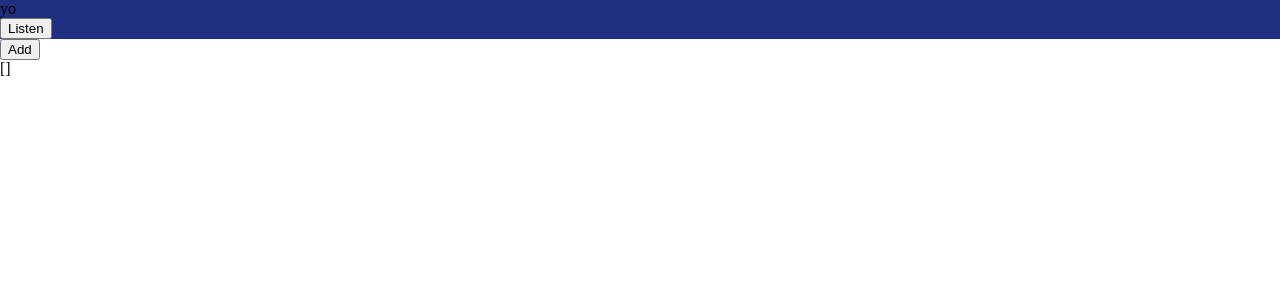
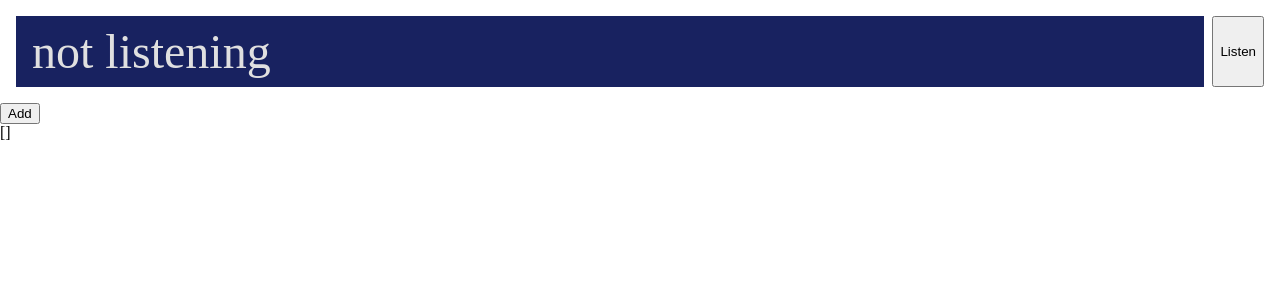
Before and after one commit to philrmass/sight-words, a React app: page / in a window 1280 px wide. Shown: the top 300 px of the page. Built offline with nearby package versions, Linux system fonts and the light colour scheme; the HTML template or start-up script is replaced by a standard one.

Commit message:
add recognition

```diff
--- a/src/components/Input.js
+++ b/src/components/Input.js
@@ -1,31 +1,59 @@
-import React from 'react';
+import React, { useEffect } from 'react';
 import { connect } from 'react-redux';
 import PropTypes from 'prop-types';
 
 import styles from '../styles/Input.module.css';
-import { listen } from '../redux/recognition/actions';
+import { init, listen } from '../redux/listen/actions';
 
-function Input({ heard, listen }) {
+function Input({
+  recognition,
+  listening,
+  status,
+  heard,
+  init,
+  listen,
+}) {
+  useEffect(() => {
+    if (!recognition) {
+      init();
+      console.log('i');
+    }
+    console.log('e');
+  }, [recognition]);
+
   return (
     <main className={styles.main}>
       <div className={styles.input}>
-        {heard}
+        {heard || status}
       </div>
-      <button onClick={() => listen()}>Listen</button>
+      <button
+        className={styles.listen}
+        onClick={() => listen()}
+      >
+        Listen
+      </button>
     </main>
   );
 }
 
 Input.propTypes = {
+  recognition: PropTypes.object,
+  listening: PropTypes.bool.isRequired,
+  status: PropTypes.string.isRequired,
   heard: PropTypes.string.isRequired,
+  init: PropTypes.func.isRequired,
   listen: PropTypes.func.isRequired,
 };
 
-const mapState = () => ({
-  heard: 'yo',
+const mapState = (state) => ({
+  recognition: state.listen.recognition,
+  listening: state.listen.listening,
+  status: state.listen.status,
+  heard: state.listen.heard,
 });
 
 const mapDispatch = {
+  init,
   listen,
 };
 
--- a/src/index.js
+++ b/src/index.js
@@ -13,5 +13,3 @@ ReactDOM.render(
   </Provider>,
   document.getElementById('app'),
 );
-
-console.log('STARTING');
--- /dev/null
+++ b/src/redux/listen/actions.js
@@ -0,0 +1,14 @@
+export const INIT = 'INIT';
+export const LISTEN = 'LISTEN';
+
+export function init() {
+  return {
+    type: INIT,
+  };
+}
+
+export function listen() {
+  return {
+    type: LISTEN,
+  };
+}
--- /dev/null
+++ b/src/redux/listen/reducer.js
@@ -0,0 +1,33 @@
+const SpeechRecognition = SpeechRecognition || webkitSpeechRecognition;
+
+import {
+  INIT,
+  LISTEN,
+} from './actions';
+
+const defaultState = {
+  recognition: null,
+  listening: false,
+  status: 'not listening',
+  heard: '',
+};
+
+export default function listenReducer(state = defaultState, action) {
+  switch (action.type) {
+    case INIT: {
+      const recognition = new SpeechRecognition();
+      console.log('INIT', recognition);
+      return {
+        ...state,
+        recognition,
+      };
+    }
+    case LISTEN:
+      console.log('LISTEN');
+      return {
+        ...state,
+      };
+    default:
+      return state;
+  }
+}
--- a/src/redux/recognition/actions.js
+++ /dev/null
@@ -1,3 +0,0 @@
-export function listen() {
-  return {};
-}
--- a/src/redux/store.js
+++ b/src/redux/store.js
@@ -1,10 +1,12 @@
 import { applyMiddleware, combineReducers, createStore } from 'redux';
 import thunk from 'redux-thunk';
 
+import listenReducer from './listen/reducer';
 import wordsReducer from './words/reducer';
 
 const rootReducer = combineReducers({
   words: wordsReducer,
+  listen: listenReducer,
 });
 
 export default createStore(
--- a/src/styles/Input.module.css
+++ b/src/styles/Input.module.css
@@ -1,3 +1,16 @@
 .main {
-  background: #203080;
+  padding: var(--size-2);
+  display: flex;
 }
+
+.input {
+  flex-grow: 1;
+  padding: var(--size-1) var(--size-2);
+  background: #182260;
+  color: #e0e0e0;
+  font-size: 3em;
+}
+
+.listen {
+  margin-left: var(--size-1);
+}
--- a/src/styles/index.css
+++ b/src/styles/index.css
@@ -1,4 +1,8 @@
  :root {
+  --size-0: 4px;
+  --size-1: 8px;
+  --size-2: 16px;
+  --size-3: 32px;
  }
 
  * {
```
